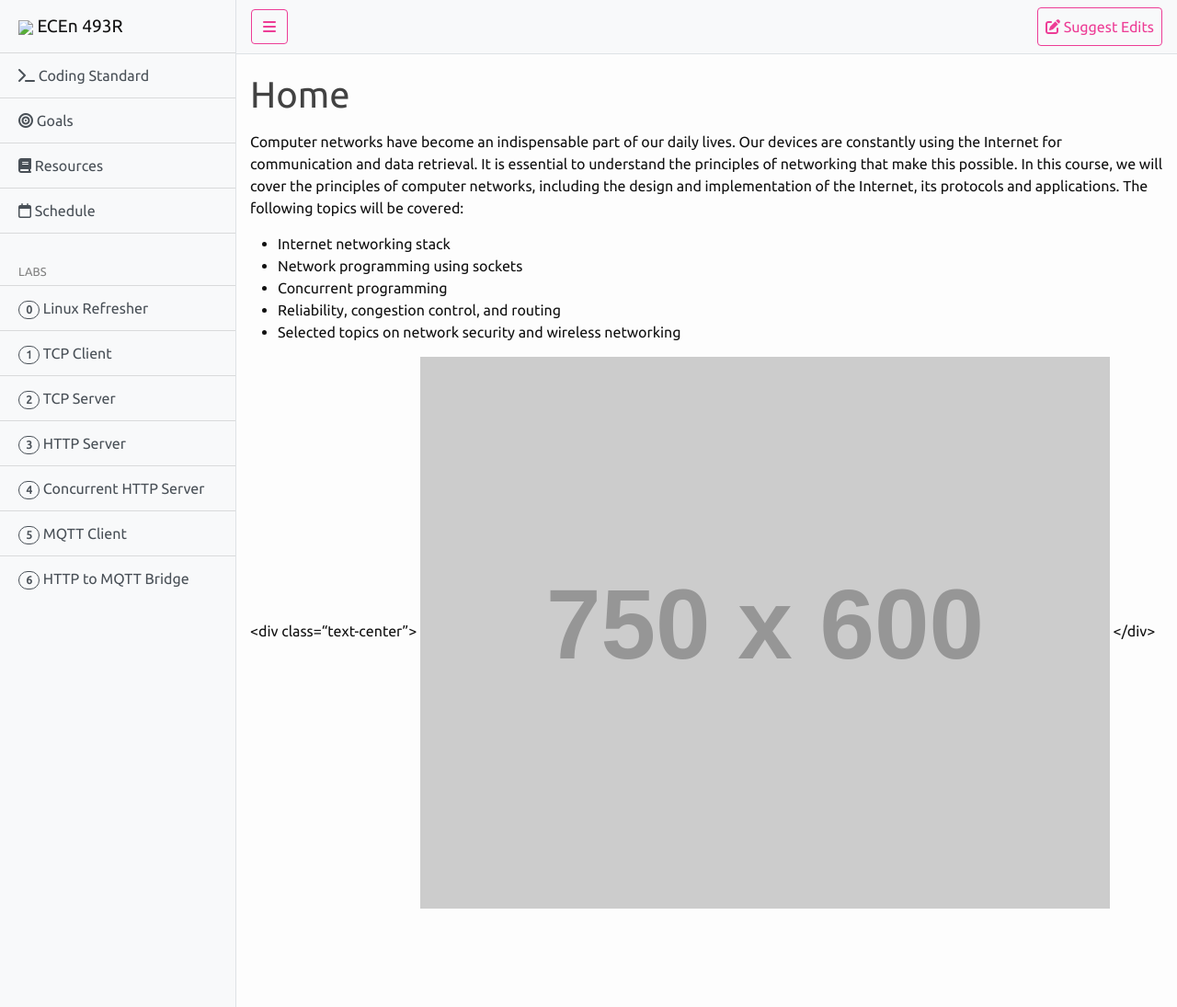
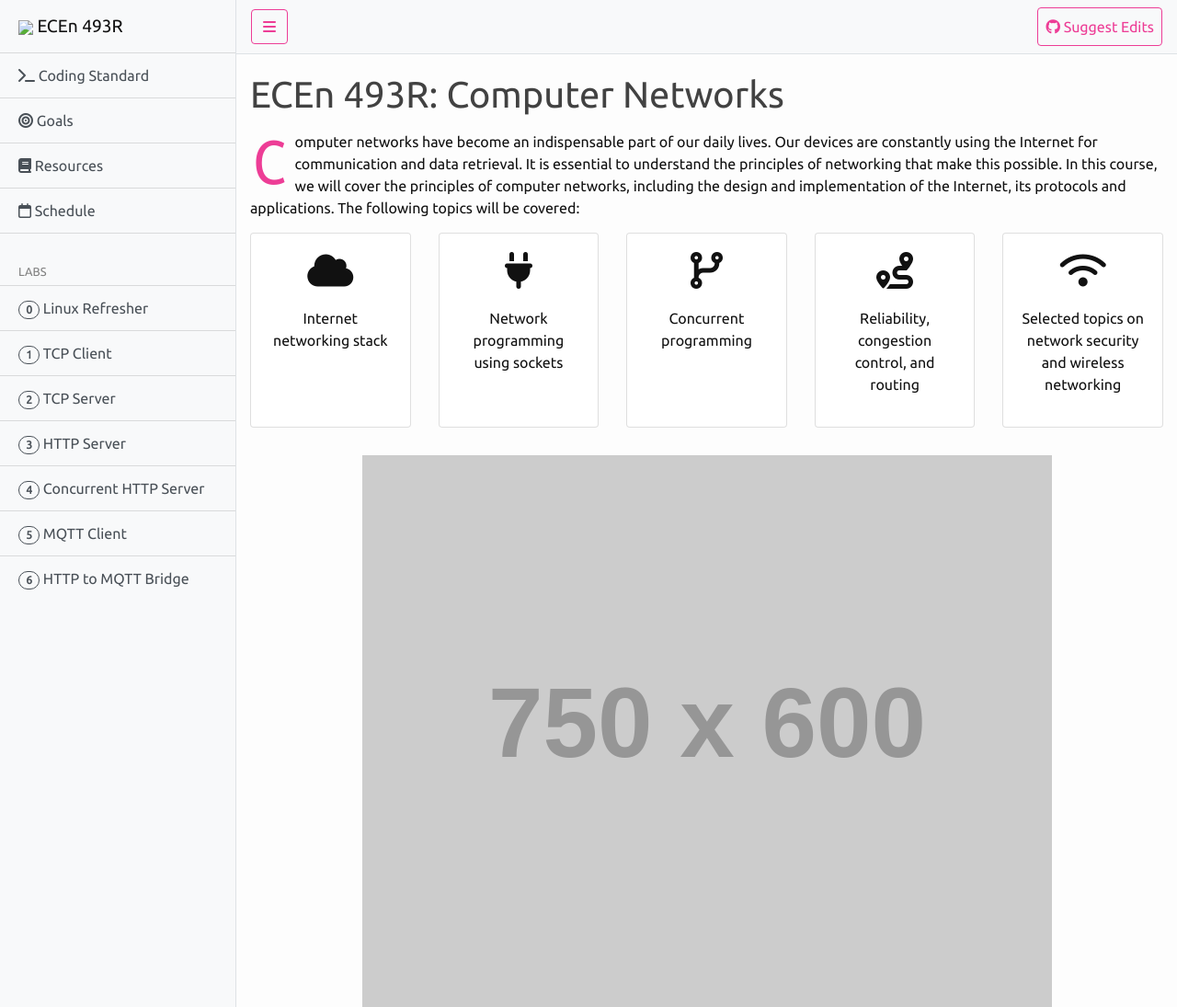
Before and after one commit to byuccl/dac_sdc_2022, a Jekyll site: the page built from index.html, in a window 1280 px wide and 1095 px high. Shown: the whole window at 92% size. Built offline with Jekyll 4.4.1, drawn with Linux system fonts in a browser that asks for light colours; nearby versions of some CDN libraries.

Commit message:
Update various styles and configurations

```diff
--- a/_config.yml
+++ b/_config.yml
@@ -40,7 +40,7 @@ collections:
     permalink: /:collection/:name/
   other_pages:
     output: true
-    permalink: /pages/:name/
+    permalink: /:name/
 
 
 # Exclude from processing.
--- a/_layouts/default.html
+++ b/_layouts/default.html
@@ -23,6 +23,7 @@
   <link rel="stylesheet" href="/css/main.css">
 
   <link href="https://fonts.googleapis.com/css?family=Ubuntu&display=swap" rel="stylesheet">
+  <link href="https://fonts.googleapis.com/css2?family=Ubuntu+Mono&display=swap" rel="stylesheet">
 
   <link rel="icon" type="image/png" sizes="96x96" href="/icon/favicon-96x96.png">
   <link rel="icon" type="image/png" sizes="32x32" href="/icon/favicon-32x32.png">
@@ -80,12 +81,12 @@
 
         <ul class="navbar-nav">
           <li class="nav-item">
-            <a class="nav-link btn btn-brand" href="{{site.github.url}}/blob/{{site.github.branch}}/{{page.path}}"><i class="fas fa-edit"></i> Suggest Edits</a>
+            <a class="nav-link btn btn-brand suggest-edits" href="{{site.github.url}}/blob/{{site.github.branch}}/{{page.path}}"><i class="fab fa-github"></i> Suggest Edits</a>
           </li>
         </ul>
       </nav>
 
-      <div class="container-fluid">
+      <div class="container">
         {{ content }}
       </div>
     </div>
--- a/_sass/_pages.scss
+++ b/_sass/_pages.scss
@@ -31,6 +31,10 @@ h3 {
         background-color: $brand-color;
         color: white !important;
     }
+}
+
+.suggest-edits {
+    // font-size: .8rem;
 }
 
 .page-title i {
@@ -71,3 +75,27 @@ h3 {
         text-decoration: none;
     }
 }
+
+.home-card {
+    margin-bottom: 30px;
+
+    i {
+        margin-top: 20px;
+        font-size: 40px;
+    }
+
+    .card-body {
+        height: 150px;
+    }
+}
+
+.firstcharacter {
+    color: $brand-color;
+    float: left;
+    font-family: 'Ubuntu Mono', monospace;
+    font-size: 75px;
+    line-height: 60px;
+    padding-top: 4px;
+    padding-right: 8px;
+    padding-left: 3px;
+}
--- /dev/null
+++ b/index.html
@@ -0,0 +1,66 @@
+---
+title: Home
+layout: default
+---
+
+<article class="page home-page">
+    <h1 class="page-title" id="page-title">ECEn 493R: Computer Networks</h1>
+    <div class="page-content">
+        <p><span class="firstcharacter">C</span>omputer networks have become an indispensable part of our daily lives. Our devices are constantly using the Internet for communication and data retrieval. It is essential to understand the principles of networking that make this possible. In this course, we will cover the principles of computer networks, including the design and implementation of the Internet, its protocols and applications. The following topics will be covered:</p>
+
+        <div class="row">
+            <div class="col text-center">
+                <div class="card home-card">
+                  <i class="fas fa-cloud"></i>
+                  <div class="card-body">
+                    <p class="card-text">Internet networking stack</p>
+                  </div>
+                </div>
+            </div>
+
+            <div class="col text-center">
+                <div class="card home-card">
+                    <i class="fas fa-plug"></i>
+                  <div class="card-body">
+                    <p class="card-text">Network programming using sockets</p>
+                  </div>
+                </div>
+            </div>
+
+            <div class="col text-center">
+                <div class="card home-card">
+                  <i class="fas fa-code-branch"></i>
+                  <div class="card-body">
+                    <p class="card-text">Concurrent programming</p>
+                  </div>
+                </div>
+            </div>
+
+            <div class="col text-center">
+                <div class="card home-card">
+                  <i class="fas fa-route"></i>
+                  <div class="card-body">
+                    <p class="card-text">Reliability, congestion control, and routing</p>
+                  </div>
+                </div>
+            </div>
+
+            <div class="col text-center">
+                <div class="card home-card">
+                  <i class="fas fa-wifi"></i>
+                  <div class="card-body">
+                    <p class="card-text">Selected topics on network security and wireless networking</p>
+                  </div>
+                </div>
+            </div>
+        </div>
+
+        <div class="row">
+            <div class="col">
+                <div class="text-center">
+                    <img src="https://via.placeholder.com/750x600.png?text=Some+cool+and+inspiring+image">
+                </div>
+            </div>
+        </div>
+    </div>
+</article>
--- a/index.md
+++ /dev/null
@@ -1,16 +0,0 @@
----
-title: Home
-layout: page
----
-
-Computer networks have become an indispensable part of our daily lives. Our devices are constantly using the Internet for communication and data retrieval. It is essential to understand the principles of networking that make this possible. In this course, we will cover the principles of computer networks, including the design and implementation of the Internet, its protocols and applications. The following topics will be covered:
-
-- Internet networking stack
-- Network programming using sockets
-- Concurrent programming
-- Reliability, congestion control, and routing
-- Selected topics on network security and wireless networking
-
-<div class=“text-center”>
-  ![](https://via.placeholder.com/750x600.png?text=Some+cool+and+inspiring+image)
-</div>
```
Also changed, not shown: _other_pages/resources.md (+4 -0 lines).
